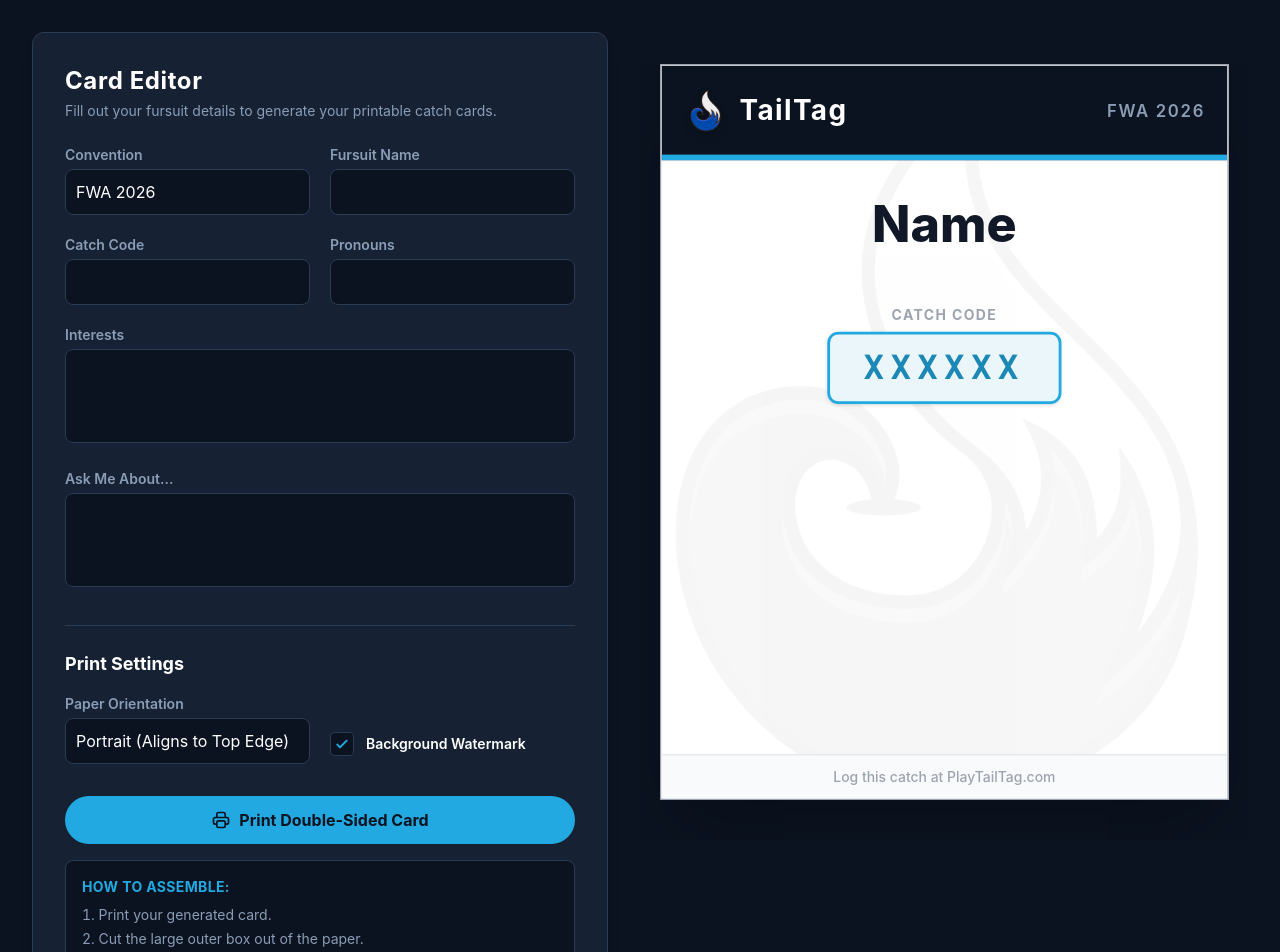
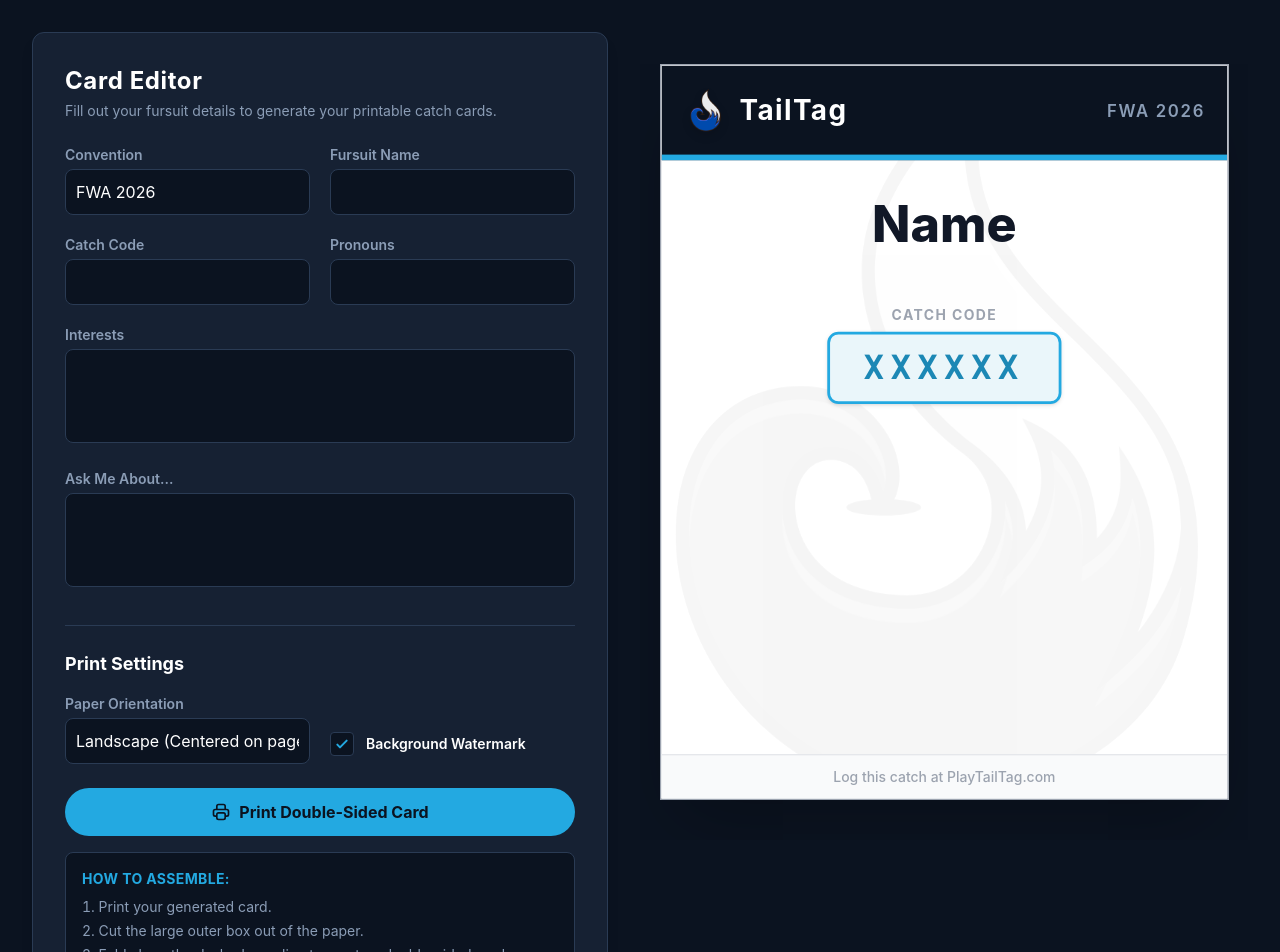
Before and after one commit to tarper24/tailtag-catch-cards, a React (Vite) app: page / in a window 1280 px wide. Shown: the top 952 px of the page. Built offline with nearby package versions, Linux system fonts and the light colour scheme.

Commit message:
Update print options

```diff
--- a/src/App.jsx
+++ b/src/App.jsx
@@ -138,7 +138,9 @@
   const [askMeAbout, setAskMeAbout] = useState('');
 
   const [showWatermark, setShowWatermark] = useState(true);
-  const [printOrientation, setPrintOrientation] = useState('portrait');
+
+  // Default is now landscape to ensure highest compatibility
+  const [printOrientation, setPrintOrientation] = useState('landscape');
 
   // Lifted state: App owns the sizeLevel so both Preview and Print match exactly
   const [sizeLevel, setSizeLevel] = useState(0);
@@ -287,8 +289,8 @@
                   onChange={(e) => setPrintOrientation(e.target.value)}
                   className="w-full bg-[#0B1320] border border-[#2A3B54] rounded-lg p-2.5 text-white focus:outline-none focus:border-[#23A9E1] appearance-none"
                 >
-                  <option value="portrait">Portrait (Aligns to Top Edge)</option>
                   <option value="landscape">Landscape (Centered on page)</option>
+                  <option value="portrait">Portrait (Edge-to-edge along top edge)</option>
                 </select>
               </div>
 
@@ -316,9 +318,21 @@
             </div>
           </div>
 
+          {/* Warning notice when Portrait is selected */}
+          {printOrientation === 'portrait' && (
+            <div className="mt-6 p-3.5 bg-[#2A1F13] border border-[#92400E] rounded-lg flex items-start gap-3">
+              <svg className="w-5 h-5 text-[#F59E0B] shrink-0 mt-0.5" fill="none" viewBox="0 0 24 24" stroke="currentColor">
+                <path strokeLinecap="round" strokeLinejoin="round" strokeWidth={2} d="M12 9v2m0 4h.01m-6.938 4h13.856c1.54 0 2.502-1.667 1.732-3L13.732 4c-.77-1.333-2.694-1.333-3.464 0L3.34 16c-.77 1.333.192 3 1.732 3z" />
+              </svg>
+              <p className="text-sm text-[#FDE68A] leading-relaxed m-0 p-0">
+                <strong className="font-bold text-[#F59E0B]">Note:</strong> This mode prints edge-to-edge and may not be compatible with all devices or printers. If your card gets cut off, please switch back to Landscape!
+              </p>
+            </div>
+          )}
+
           <button
             onClick={handlePrint}
-            className="mt-8 w-full bg-[#23A9E1] hover:bg-[#1C88B5] text-[#0B1320] font-bold py-3 px-4 rounded-full transition-colors flex justify-center items-center gap-2 cursor-pointer border-none"
+            className="mt-6 w-full bg-[#23A9E1] hover:bg-[#1C88B5] text-[#0B1320] font-bold py-3 px-4 rounded-full transition-colors flex justify-center items-center gap-2 cursor-pointer border-none"
           >
             <svg className="w-5 h-5" fill="none" stroke="currentColor" viewBox="0 0 24 24" xmlns="http://www.w3.org/2000/svg">
               <path strokeLinecap="round" strokeLinejoin="round" strokeWidth={2} d="M17 17h2a2 2 0 002-2v-4a2 2 0 00-2-2H5a2 2 0 00-2 2v4a2 2 0 002 2h2m2 4h6a2 2 0 002-2v-4a2 2 0 00-2-2H9a2 2 0 00-2 2v4a2 2 0 002 2zm8-12V5a2 2 0 00-2-2H9a2 2 0 00-2 2v4h10z" />
@@ -366,10 +380,6 @@
       {/* --- PRINT VIEW (Hidden on screen) --- */}
       <div className="hidden print:block w-full bg-white m-0 p-0 box-border">
 
-        {/* We use strict absolute positioning.
-            No flexbox or grid squishing. The entire block is exactly 8.5in x 5.5in.
-            The landscape top margin explicitly ensures it isn't glued to the absolute top of the page.
-        */}
         <div
           className="relative border border-[#9CA3AF] bg-white overflow-hidden box-border mx-auto"
           style={{
@@ -381,7 +391,7 @@
           }}
         >
 
-          {/* Left Card - Receives the sizeLevel calculated by the preview */}
+          {/* Left Card */}
           <div className="absolute left-0 top-0 w-[4.25in] h-[5.5in] box-border">
             <CardContent {...cardData} sizeLevel={sizeLevel} />
           </div>
@@ -389,7 +399,7 @@
           {/* Fold Line */}
           <div className="absolute left-[4.25in] top-0 bottom-0 w-px border-l-2 border-dashed border-[#9CA3AF] z-20" />
 
-          {/* Right Card - Receives the sizeLevel calculated by the preview */}
+          {/* Right Card */}
           <div className="absolute left-[4.25in] top-0 w-[4.25in] h-[5.5in] box-border">
             <CardContent {...cardData} sizeLevel={sizeLevel} />
           </div>
@@ -398,7 +408,7 @@
 
       </div>
 
-      {/* Print Styles fallback - Includes aggressive resets for dark mode backgrounds */}
+      {/* Print Styles fallback */}
       <style dangerouslySetInnerHTML={{__html: `
         @media print {
           body, html, #root {
@@ -408,7 +418,6 @@
             padding: 0 !important;
             width: 100% !important;
           }
-          /* We clear the OS hardware margins so our explicit 0.5in marginTop handles placement safely */
           @page {
             size: letter ${printOrientation};
             margin: 0;
```
